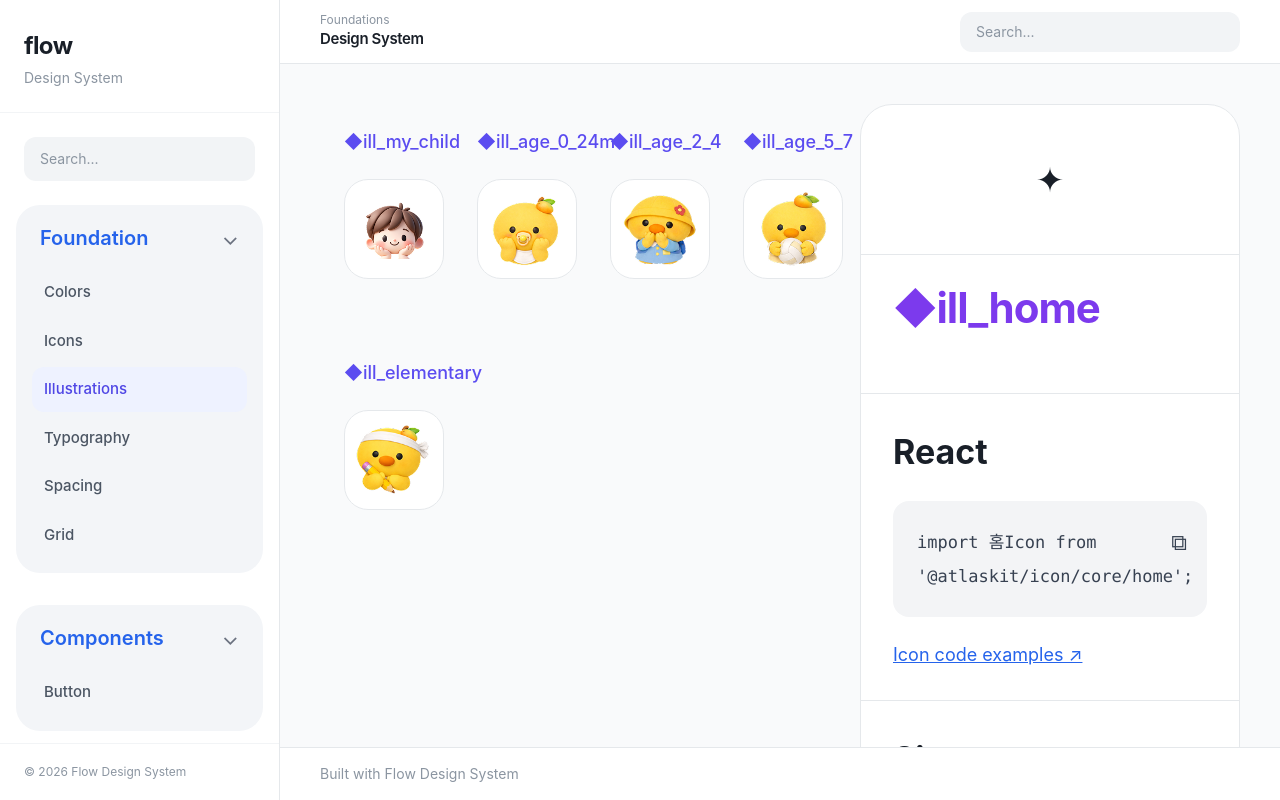
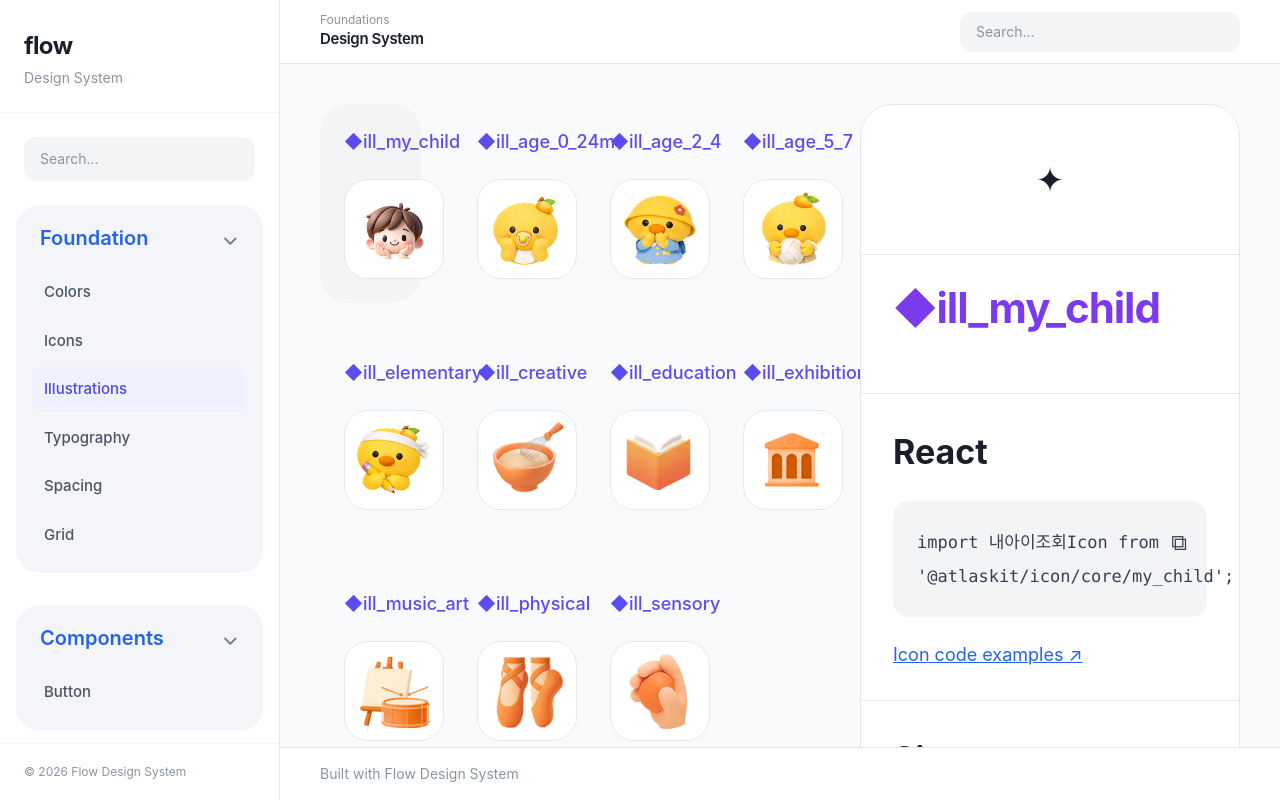
Before and after one commit to seo-er/design-system, a React (Vite) app: page / in a window 1280 px wide. Both pictures are taken after a click on the button "Illustrations". Built offline with nearby package versions, Linux system fonts and the light colour scheme.

Commit message:
Add files via upload

```diff
--- a/src/App.jsx
+++ b/src/App.jsx
@@ -1447,14 +1447,23 @@ const illustrationModules = import.meta.glob(
 );
 const illustrationItems = [
   { label: "내아이조회", slug: "my_child" },
+
   { label: "0~24개월", slug: "age_0_24m" },
   { label: "2~4세", slug: "age_2_4" },
   { label: "5~7세", slug: "age_5_7" },
   { label: "초등", slug: "elementary" },
+
+  { label: "창의", slug: "creative" },
+  { label: "교육", slug: "education" },
+  { label: "전시", slug: "exhibition" },
+  { label: "음악·미술", slug: "music_art" },
+
+  { label: "신체", slug: "physical" },
+  { label: "감각", slug: "sensory" },
 ];
 
 function IllustrationPage() {
-  const [selectedIcon, setSelectedIcon] = useState(iconItems[0]);
+  const [selectedIllustration, setSelectedIllustration] = useState(illustrationItems[0]);
 
   return (
     <div className="grid grid-cols-[1fr_380px] gap-10">
@@ -1468,14 +1477,14 @@ function IllustrationPage() {
           {illustrationItems.map((item) => (
             <button
               key={item.label}
-              onClick={() => setSelectedIcon(item)}
+              onClick={() => setSelectedIllustration(item)}
               className={`
                 rounded-[28px]
                 p-6
                 transition
                 text-left
                 ${
-                  selectedIcon.label === item.label
+                  selectedIllustration.label === item.label
                     ? "bg-[#F3F4F6]"
                     : "hover:bg-[#F8FAFC]"
                 }
@@ -1550,7 +1559,7 @@ function IllustrationPage() {
       <div className="flex items-center gap-3 mb-4">
 
         <h2 className="text-[42px] text-[#7C3AED] font-bold tracking-tight leading-none">
-        ◆ill_{selectedIcon.slug}
+        ◆ill_{selectedIllustration.slug}
         </h2>
 
 
@@ -1578,13 +1587,13 @@ function IllustrationPage() {
       relative
     ">
 
-{`import ${selectedIcon.label.replace(/\s/g, "")}Icon from
-'@atlaskit/icon/core/${selectedIcon.slug}';`}
+{`import ${selectedIllustration.label.replace(/\s/g, "")}Icon from
+'@atlaskit/icon/core/${selectedIllustration.slug}';`}
 
       <button
         onClick={() =>
           navigator.clipboard.writeText(
-`import ${selectedIcon.label.replace(/\s/g, "")}Icon from '@atlaskit/icon/core/${selectedIcon.slug}';`
+`import ${selectedIllustration.label.replace(/\s/g, "")}Icon from '@atlaskit/icon/core/${selectedIllustration.slug}';`
           )
         }
         className="
```
